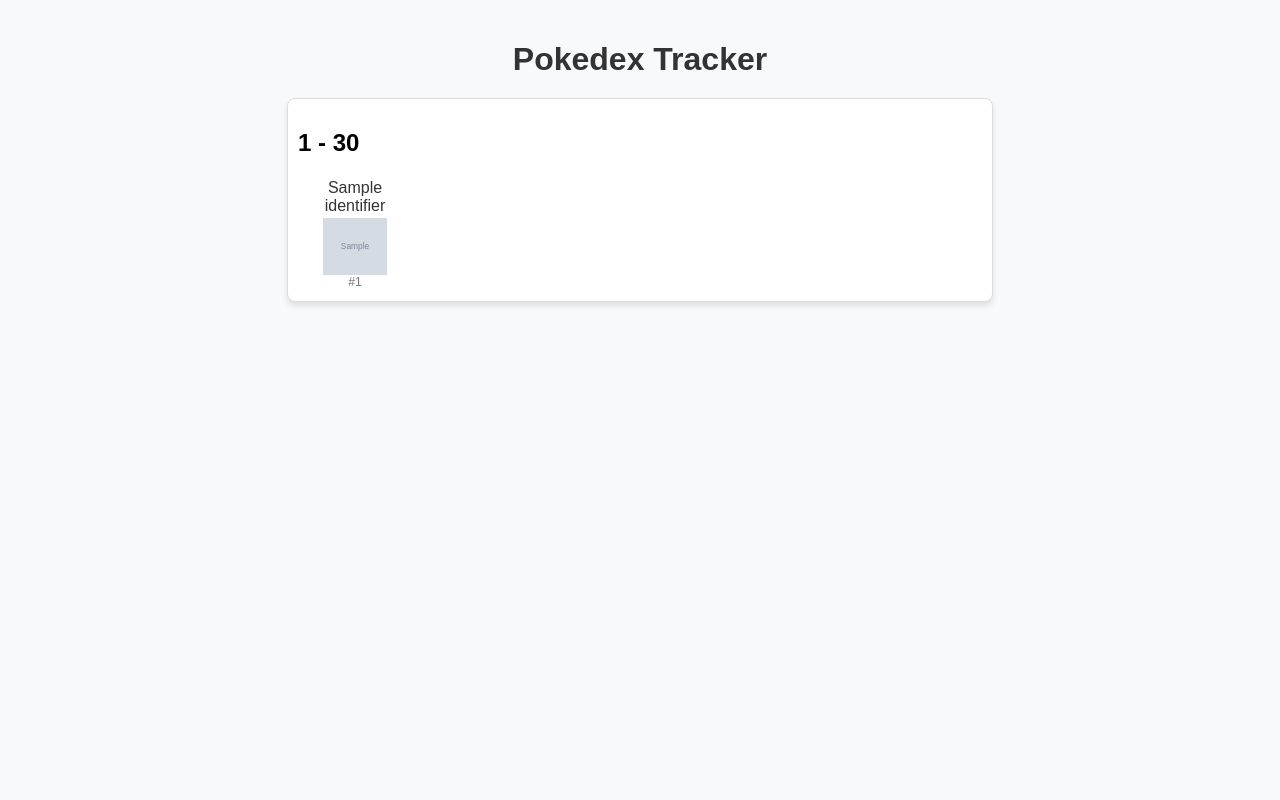
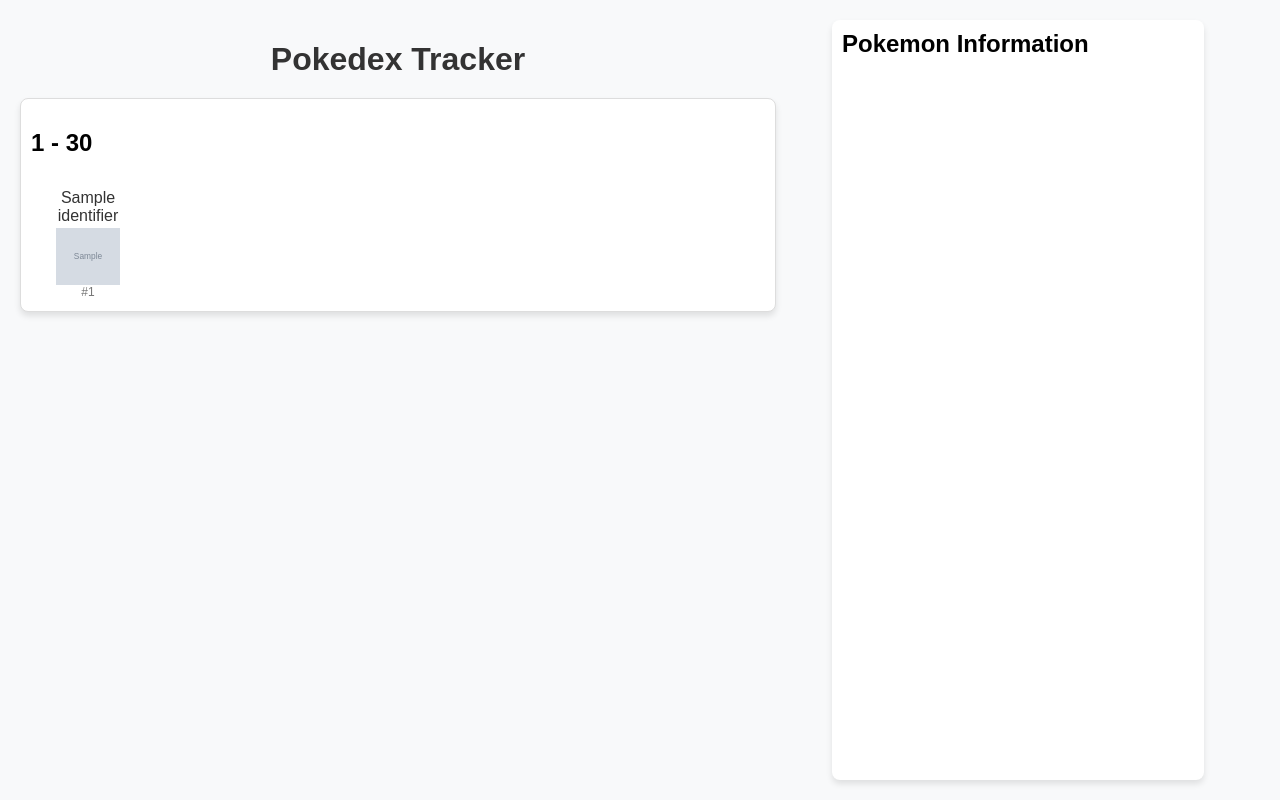
Before and after one commit to DubiousLatchkey/Uxie, a Flask app: template templates/index.html in a window 1280 px wide. Run offline with Flask 3, Linux system fonts and the light colour scheme; the template is opened without the code that fills it: most values are stand-ins (such as "Sample title", 1, 10 or a date in 2020); grey boxes marked "Sample" are stand-in pictures; parts of the project's set-up code (start-up, migrations or seed data) failed here and were passed over.

Commit message:
Added basic sidebar

```diff
--- a/main.py
+++ b/main.py
@@ -41,7 +41,7 @@
 @app.route('/')
 def home():
     pokemon_list = []
-    with open('pokeapi/data/v2/csv/pokemon.csv', newline='') as csvfile:
+    with open('pokeapi/data/v2/csv/pokemon_species.csv', newline='') as csvfile:
         reader = csv.DictReader(csvfile)
         for row in reader:
             if int(row['id']) < 10000:
--- a/save.json
+++ b/save.json
@@ -1 +1 @@
-{"pikachu": {"caught": true}, "caterpie": {"caught": false}}
+{"pikachu": {"caught": true}, "caterpie": {"caught": false}, "fletchinder": {"caught": false}}
--- a/templates/index.html
+++ b/templates/index.html
@@ -7,8 +7,7 @@
     <style>
         body {
             display: flex;
-            flex-direction: column; /* Stack grids vertically */
-            align-items: center;
+            flex-direction: row; /* Align grid and sidebar horizontally */
             font-family: Arial, sans-serif;
             background-color: #f8f9fa;
             margin: 0;
@@ -22,11 +21,31 @@
             color: #333;
         }
 
+        /* Sidebar Styling */
+        .sidebar {
+            display: flex;
+            flex-direction: column;
+            width: 30%;
+            position: sticky;
+            top: 20px;
+            margin-left: auto;
+            margin-right: auto;
+            background-color: #fff;
+            box-shadow: 0 4px 6px rgba(0, 0, 0, 0.1);
+            border-radius: 8px;
+            height: 95vh;
+        }
+
+        .sidebar h2, p {
+            margin-top: 10px;
+            margin-left: 10px;
+        }
+
         .grid-container {
             display: grid;
             grid-template-columns: repeat(6, 1fr);
-            gap: 0px; /* No gap for seamless grid */
-            max-width: 60%; /* Restrict to half the screen */
+            gap: 10px;
+            flex-grow: 1; /* Allow grid to take up remaining space */
             background-color: #fff;
             border: 1px solid #ddd;
             border-radius: 8px;
@@ -39,26 +58,27 @@
             display: flex;
             flex-direction: column;
             align-items: center;
-            padding: 0; /* Remove internal padding */
-            width: 110px; /* Set a constant width */
-            height: 110px; /* Set a constant height */
-            cursor: pointer; /* Make it clickable */
-            transition: background-color 0.3s; /* Smooth transition */
+            padding: 0;
+            width: 110px;
+            height: 110px;
+            cursor: pointer;
+            transition: background-color 0.3s;
             border: 2px solid transparent;
+            position: relative; /* For positioning the info icon */
         }
 
         .grid-item:hover {
-            border: 2px solid #007bff; /* Border on hover */
+            border: 2px solid #007bff;
         }
 
         .grid-item.caught {
-            background-color: #d4edda; /* Background color for caught pokemon */
+            background-color: #d4edda;
         }
 
         .grid-item img {
-            width: 64px; /* Keep small pixel art size */
-            height: 64px; /* Set a constant height */
-            object-fit: cover; /* Ensure the image covers the area */
+            width: 64px;
+            height: 64px;
+            object-fit: cover;
         }
 
         .grid-item p {
@@ -78,8 +98,30 @@
             font-size: 0.75em;
             color: #777;
         }
+
+        .info-icon {
+            position: absolute;
+            bottom: 5px;
+            right: 5px;
+            font-size: 1.2em;
+            color: #007bff;
+            cursor: pointer;
+            display: none;
+        }
+
+        .grid-item:hover .info-icon {
+            display: block; /* Show icon on hover */
+        }
+
+
+        .pokemon-info.active {
+            display: block;
+        }
+
     </style>
     <script>
+        let currentPokemon = null;
+
         function toggleCaught(event) {
             const item = event.currentTarget;
             item.classList.toggle('caught');
@@ -101,18 +143,28 @@
                 console.error('Error:', error);
             });
         }
+
+        function showPokemonInfo(pokemon) {
+            currentPokemon = pokemon;
+            const sidebar = document.querySelector('.sidebar');
+            sidebar.querySelector('.pokemon-info .name').textContent = pokemon.charAt(0).toUpperCase() + pokemon.slice(1);
+            sidebar.querySelector('.pokemon-info .details').textContent = `Some detailed info about ${pokemon}...`;  // You can add more info here
+            sidebar.querySelector('.pokemon-info').classList.add('active');
+        }
     </script>
 </head>
 <body>
+    <div>
         <h1>Pokedex Tracker</h1>
         {% set start_id = 1 %}
         <div class="grid-container">
             <h2 style="grid-column: 1 / -1;">{{ start_id }} - {{ start_id + 29 }}</h2>
             {% for pokemon in pokemons %}
-            <div class="grid-item {% if pokemon.caught | lower == "true" %}caught{% endif %}" onclick="toggleCaught(event)">
+                <div class="grid-item {% if pokemon.caught | lower == 'true' %}caught{% endif %}" onclick="toggleCaught(event)">
                     <p class="identifier">{{ pokemon.identifier | capitalize }}</p>
                     <img src="{{ pokemon.image_url }}" alt="{{ pokemon.identifier }}">
-                <p class="id"> #{{ pokemon.id }}</p>
+                    <p class="id">#{{ pokemon.id }}</p>
+                    <span class="info-icon" onclick="event.stopPropagation(); showPokemonInfo('{{ pokemon.identifier }}')">ℹ️</span>
                 </div>
                 {% if loop.index % 30 == 0 %}
                     {% set start_id = pokemon.id | int + 1 %}
@@ -121,5 +173,14 @@
                 {% endif %}
             {% endfor %}
         </div>
+    </div>
+
+    <!-- Sidebar -->
+    <div class="sidebar">
+        <div class="pokemon-info">
+            <h2 class="name">Pokemon Information</h2>
+            <p class="details"></p>
+        </div>
+    </div>
 </body>
 </html>
```
Lines whose indentation alone changed are shown as unchanged.
